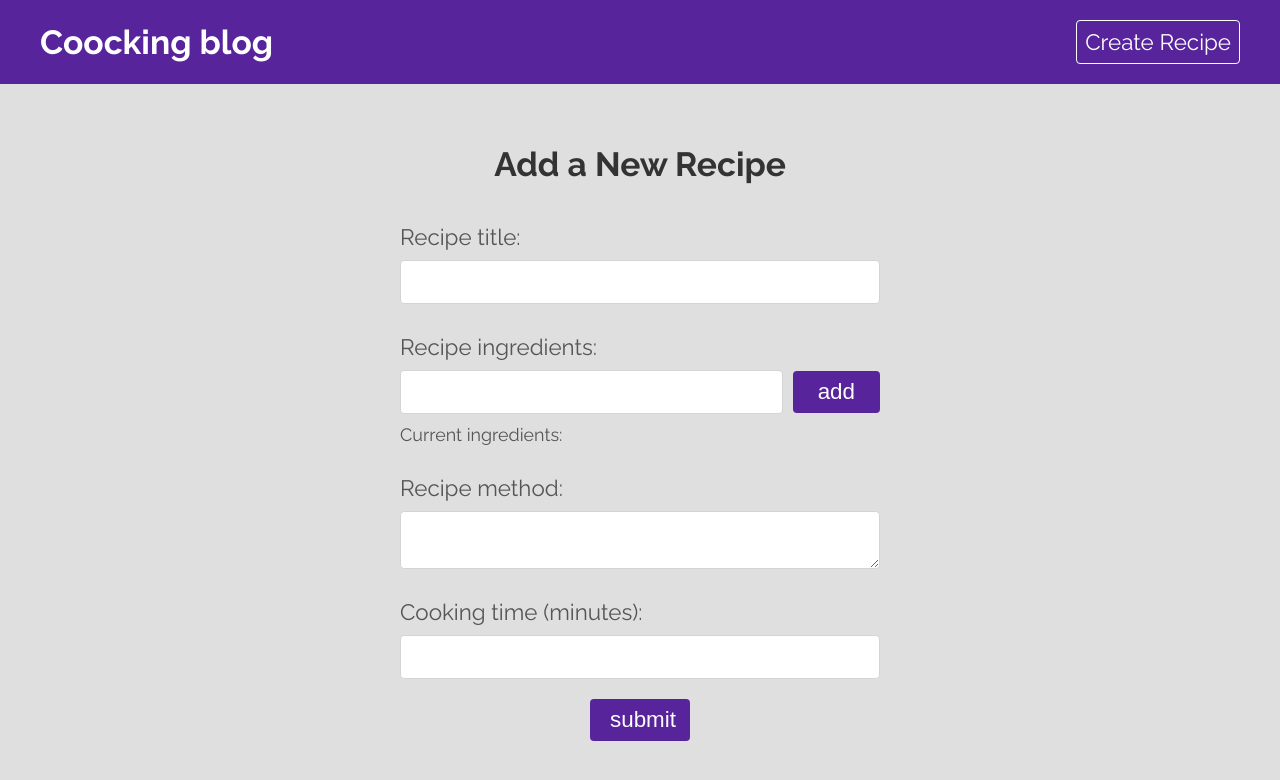
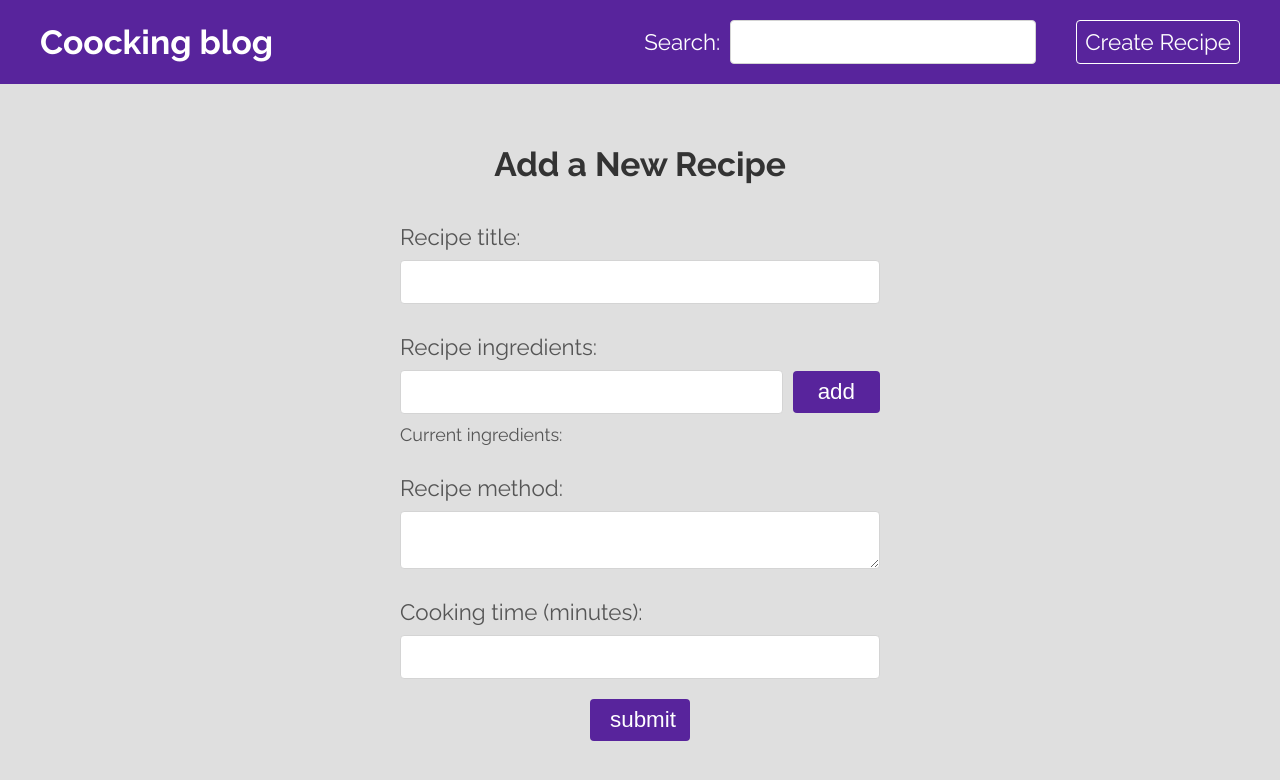
Before and after one commit to HassanZz/Recipe-project-React, a React (Create React App) app: page /create in a window 1280 px wide. Shown: the top 780 px of the page. Built offline with nearby package versions, Linux system fonts and the light colour scheme.

Commit message:
searchbar created and added to navbar

```diff
--- a/src/components/Navbar.js
+++ b/src/components/Navbar.js
@@ -2,6 +2,9 @@
 
 //styles
 import "./Navbar.css";
+
+//components
+import Searchbar from "./Searchbar";
 
 const Navbar = () => {
   return (
@@ -10,6 +13,7 @@
         <Link to="/" className="brand">
           <h1>Coocking blog</h1>
         </Link>
+        <Searchbar />
         <Link to="/create">Create Recipe</Link>
       </nav>
     </div>
--- /dev/null
+++ b/src/components/Searchbar.css
@@ -0,0 +1,8 @@
+.searchbar form {
+  display: flex;
+  align-items: center;
+}
+
+.searchbar input {
+  margin-left: 10px;
+}
--- /dev/null
+++ b/src/components/Searchbar.js
@@ -0,0 +1,30 @@
+import { useState } from "react";
+import { useHistory } from "react-router";
+
+// styles
+
+import "./Searchbar.css";
+
+export default function Searchbar() {
+  const [term, setTerm] = useState("");
+  const history = useHistory();
+
+  const handleSubmit = (e) => {
+    e.preventDefault();
+    history.push(`/search?q=${term}`);
+  };
+
+  return (
+    <div className="searchbar">
+      <form onSubmit={handleSubmit}>
+        <label htmlFor="search">Search:</label>
+        <input
+          type="text"
+          id="search"
+          onChange={(e) => setTerm(e.target.value)}
+          required
+        />
+      </form>
+    </div>
+  );
+}
```
